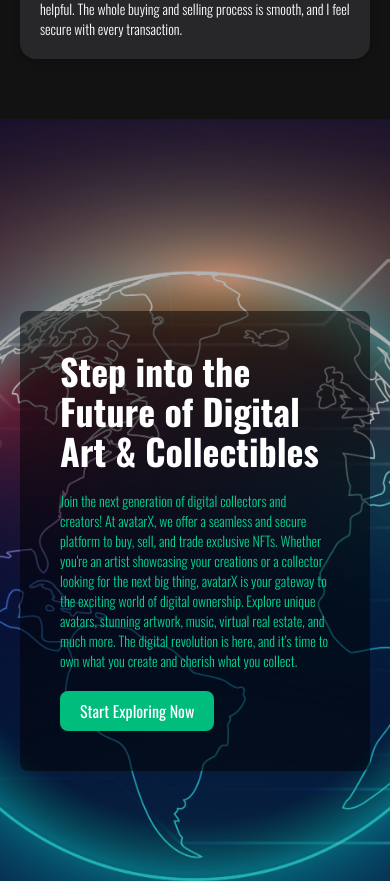
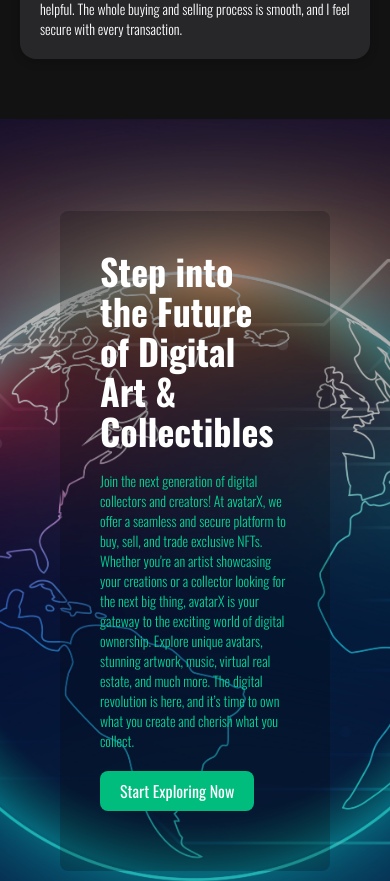
Before and after one commit to ravi1280/React-JS, a React (Vite) app in the folder React-LandingPage/: page / in a window 390 px wide. Shown: the part 6586-7467 px from the top of the page. Built offline with nearby package versions, Linux system fonts and the light colour scheme.

Commit message:
Update Banner And home

```diff
--- a/React-LandingPage/src/component/Banner.jsx
+++ b/React-LandingPage/src/component/Banner.jsx
@@ -1,19 +1,34 @@
 import React from 'react'
 import { motion } from "framer-motion";
+import Spline from "@splinetool/react-spline";
 
 const Banner = () => {
   return (
-    <div className="relative  min-h-screen  flex justify-center items-center bg-[url('/src/assets/img/banner3.jpg')] bg-cover bg-center mt-10">
-      <div className='absolute inset-0  bg-black/30 '></div>
-      <motion.div
-
-
-      className='relative z-10  w-full md:w-3/5  bg-black/50 text-white p-10 mx-5 space-y-5 rounded-lg hover:scale-110 duration-300' >
-        <h1 className=' text-4xl font-bold'>Step into the Future of Digital Art & Collectibles</h1>
-        <p className='text-sm font-light text-emerald-400'>
-        Join the next generation of digital collectors and creators! At avatarX, we offer a seamless and secure platform to buy, sell, and trade exclusive NFTs. Whether you're an artist showcasing your creations or a collector looking for the next big thing, avatarX is your gateway to the exciting world of digital ownership. Explore unique avatars, stunning artwork, music, virtual real estate, and much more. The digital revolution is here, and it’s time to own what you create and cherish what you collect.
+    <div className="relative  min-h-screen  flex justify-center items-center bg-[url('/src/assets/img/banner3.jpg')] bg-cover bg-center mt-10 p-10">
+      <div className="absolute inset-0  bg-black/30 "></div>
+      <motion.div className="relative z-10  w-full md:w-3/5  bg-black/20 text-white p-10 mx-5 space-y-5 rounded-lg ">
+        <h1 className=" text-4xl font-bold">
+          Step into the Future of Digital Art & Collectibles
+        </h1>
+        <p className="text-sm font-light text-emerald-400">
+          Join the next generation of digital collectors and creators! At
+          avatarX, we offer a seamless and secure platform to buy, sell, and
+          trade exclusive NFTs. Whether you're an artist showcasing your
+          creations or a collector looking for the next big thing, avatarX is
+          your gateway to the exciting world of digital ownership. Explore
+          unique avatars, stunning artwork, music, virtual real estate, and much
+          more. The digital revolution is here, and it’s time to own what you
+          create and cherish what you collect.
         </p>
-        <button className='bg-emerald-500 px-5 py-2  rounded-lg hover:bg-white  hover:text-black transition duration-300 ease-in-out  cursor-pointer'>Start Exploring Now</button>
+        <button className="bg-emerald-500 px-5 py-2  rounded-lg hover:bg-white  hover:text-black transition duration-300 ease-in-out  cursor-pointer">
+          Start Exploring Now
+        </button>
+        <div className="h-100 hidden lg:block ">
+          <Spline
+            className="scale-110 "
+            scene="https://prod.spline.design/F7qTHJXa9ZqCFGSw/scene.splinecode"
+          />
+        </div>
       </motion.div>
     </div>
   );
--- a/React-LandingPage/src/component/Home.jsx
+++ b/React-LandingPage/src/component/Home.jsx
@@ -64,14 +64,8 @@
           transition={{ duration: 0.8, ease: "easeOut" }}
           className="hidden  lg:flex w-3/4 rounded-fill   justify-center"
         >
-          <div className="h-140">
-            <Spline
-              className="h-140 scale-120 mt-30"
-              scene="https://prod.spline.design/F7qTHJXa9ZqCFGSw/scene.splinecode"
-            />
-          </div>
 
-          {/* <img className="h-140 text-center" src={img} alt="img" /> */}
+          <img className="h-140 text-center" src={img} alt="img" />
         </motion.div>
       </div>
     </div>
```
